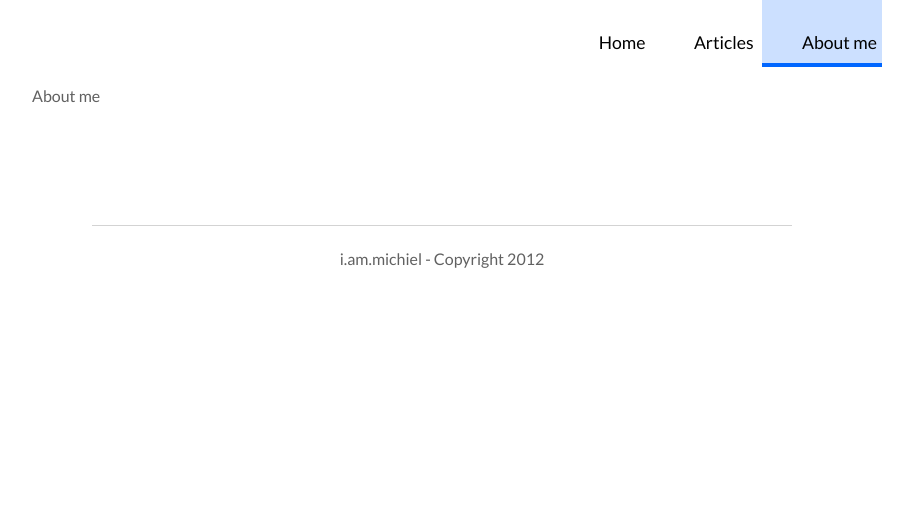
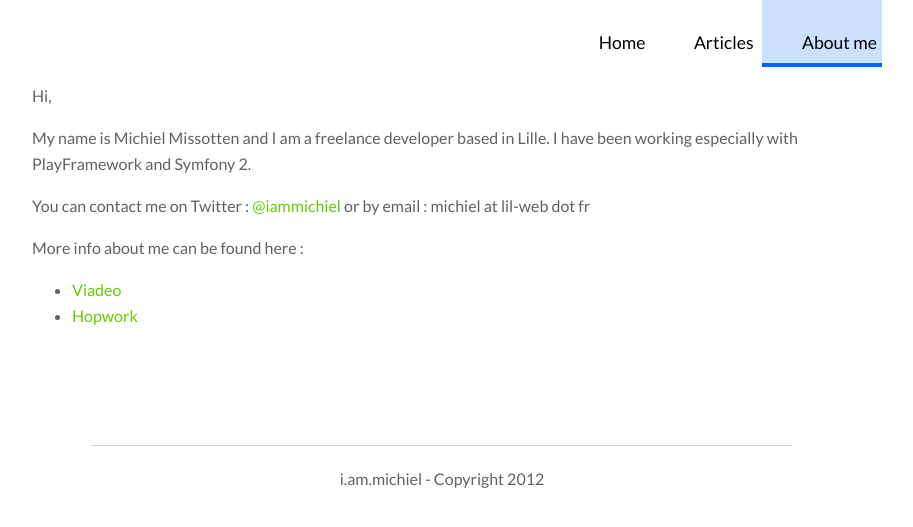
Before and after one commit to iammichiel/iammichiel, a Jekyll site: the page built from about.md, in a window 1280 px wide. Shown: the top 527 px of the page, without its empty margins (183-1096 px from the left). Built offline with Jekyll 4.4.1, drawn with Linux system fonts in a browser that asks for light colours.

Commit message:
Un tout petit peu plus dinfo About me.

```diff
--- a/about.md
+++ b/about.md
@@ -4,4 +4,14 @@ title: Articles
 group: "about"
 ---
 
-About me
+Hi,
+
+My name is Michiel Missotten and I am a freelance developer based in Lille.
+I have been working especially with PlayFramework and Symfony 2.
+
+You can contact me on Twitter : [@iammichiel](https://twitter.com/iammichiel)
+or by email : michiel at lil-web dot fr
+
+More info about me can be found here :
+- [Viadeo](http://www.viadeo.com/profile/0021c5lsjh222z0u)
+- [Hopwork](http://hopwork.com/profile/51caa7a92a07e9483ddedfbf)
```
Also changed, not shown: assets/images/me.jpg (added), 1 other file.
